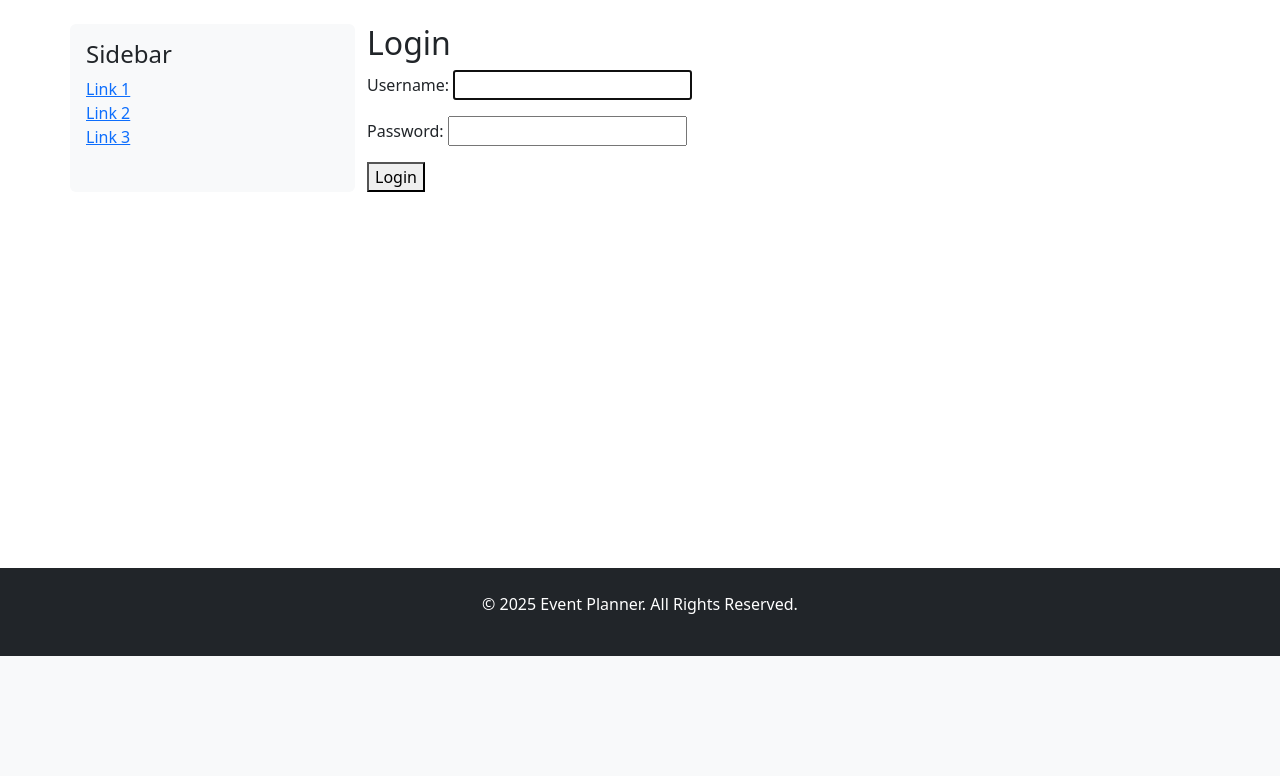
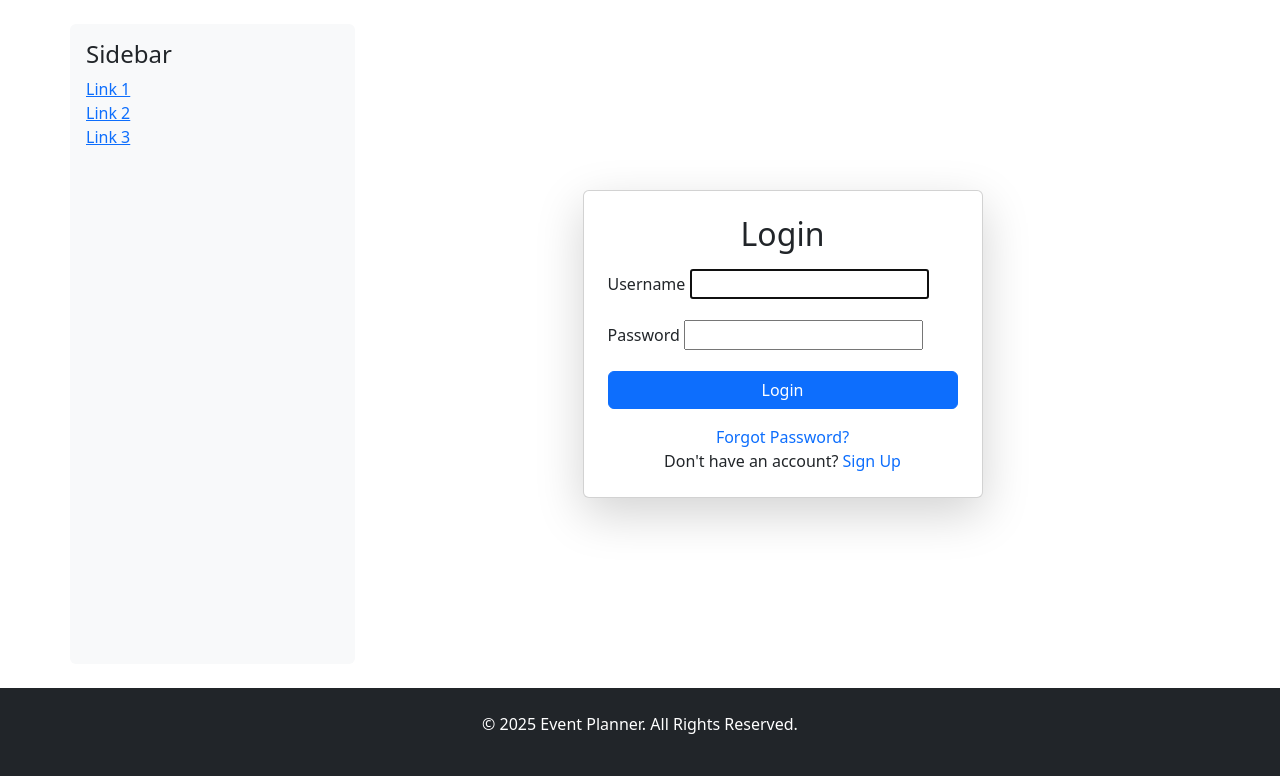
Before and after one commit to Markmcl25/project4, a Django app: page /login/ in a window 1280 px wide. Shown: the part 144-920 px from the top of the page. Before the commit the page ends 800 px from the top, so only its background shows below. Run offline with Django 3.2, Linux system fonts and the light colour scheme.

Commit message:
updated login page to contain more links and better bootstrap

```diff
--- a/project4/templates/registration/login.html
+++ b/project4/templates/registration/login.html
@@ -1,9 +1,31 @@
 {% extends "base.html" %}
+
 {% block content %}
-<h2>Login</h2>
-<form method="post">
-    {% csrf_token %}
-    {{ form.as_p }}
-    <button type="submit">Login</button>
-</form>
+<div class="d-flex justify-content-center align-items-center" style="min-height: 80vh;">
+    <div class="card shadow-lg p-4" style="width: 400px;">
+        <h2 class="text-center mb-3">Login</h2>
+
+        <form method="post">
+            {% csrf_token %}
+            <div class="mb-3">
+                <label for="id_username" class="form-label">Username</label>
+                {{ form.username }}
+            </div>
+
+            <div class="mb-3">
+                <label for="id_password" class="form-label">Password</label>
+                {{ form.password }}
+            </div>
+
+            <button type="submit" class="btn btn-primary w-100">Login</button>
+        </form>
+
+        <!-- Extra links -->
+        <div class="text-center mt-3">
+            <a href="{% url 'password_reset' %}" class="text-decoration-none">Forgot Password?</a>
+            <br>
+            <span>Don't have an account? <a href="{% url 'signup' %}" class="text-decoration-none">Sign Up</a></span>
+        </div>
+    </div>
+</div>
 {% endblock %}
```
